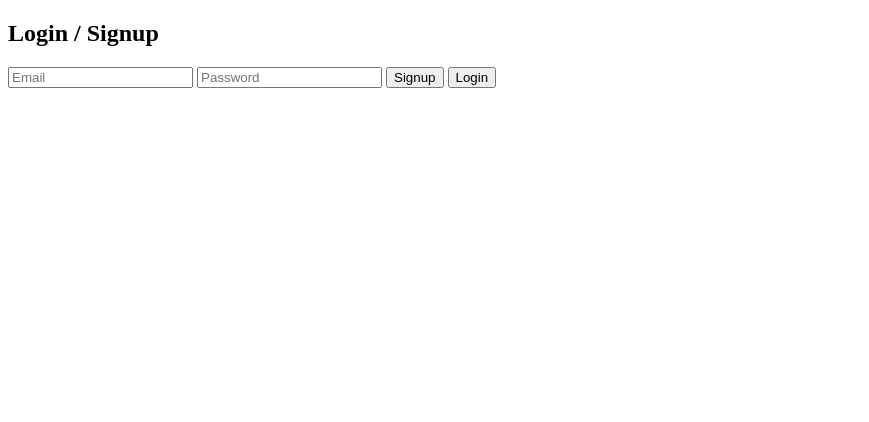
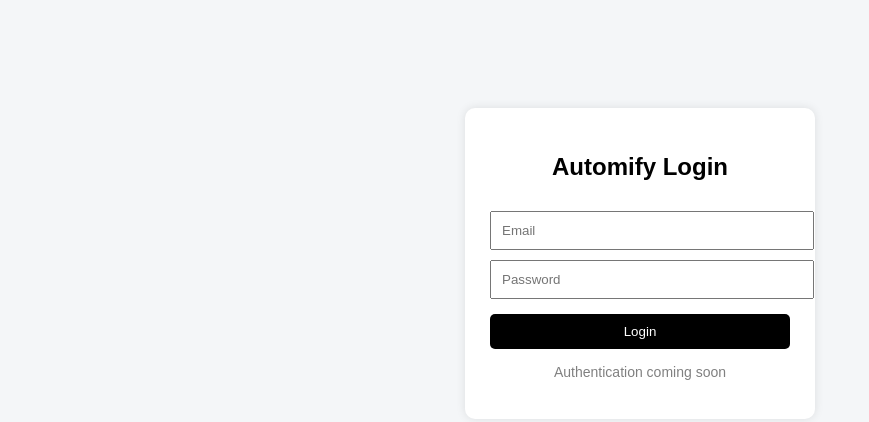
Before and after one commit to automifyAi/automify, a plain HTML site: page login.html in a window 1280 px wide. Shown: the whole page, without its empty margins (0-869 px from the left). Drawn offline with Linux system fonts and the light colour scheme.

Commit message:
Update login.html

```diff
--- a/login.html
+++ b/login.html
@@ -1,15 +1,55 @@
 <!DOCTYPE html>
 <html>
+<head>
+  <title>Login – Automify</title>
+  <style>
+    body {
+      font-family: Arial;
+      background: #f4f6f8;
+      padding-top: 100px;
+    }
+    .box {
+      background: white;
+      width: 300px;
+      margin: auto;
+      padding: 25px;
+      border-radius: 10px;
+      box-shadow: 0 0 10px rgba(0,0,0,0.1);
+      text-align: center;
+    }
+    input {
+      width: 100%;
+      padding: 10px;
+      margin-top: 10px;
+    }
+    button {
+      width: 100%;
+      padding: 10px;
+      margin-top: 15px;
+      background: black;
+      color: white;
+      border: none;
+      border-radius: 5px;
+    }
+    p {
+      font-size: 14px;
+      color: gray;
+      margin-top: 15px;
+    }
+  </style>
+</head>
 <body>
 
-<h2>Login / Signup</h2>
+  <div class="box">
+    <h2>Automify Login</h2>
 
-<input id="email" placeholder="Email">
-<input id="password" type="password" placeholder="Password">
+    <input placeholder="Email">
+    <input type="password" placeholder="Password">
 
-<button onclick="signup()">Signup</button>
-<button onclick="login()">Login</button>
+    <button>Login</button>
 
-<script type="module" src="assets/js/auth.js"></script>
+    <p>Authentication coming soon</p>
+  </div>
+
 </body>
 </html>
```
